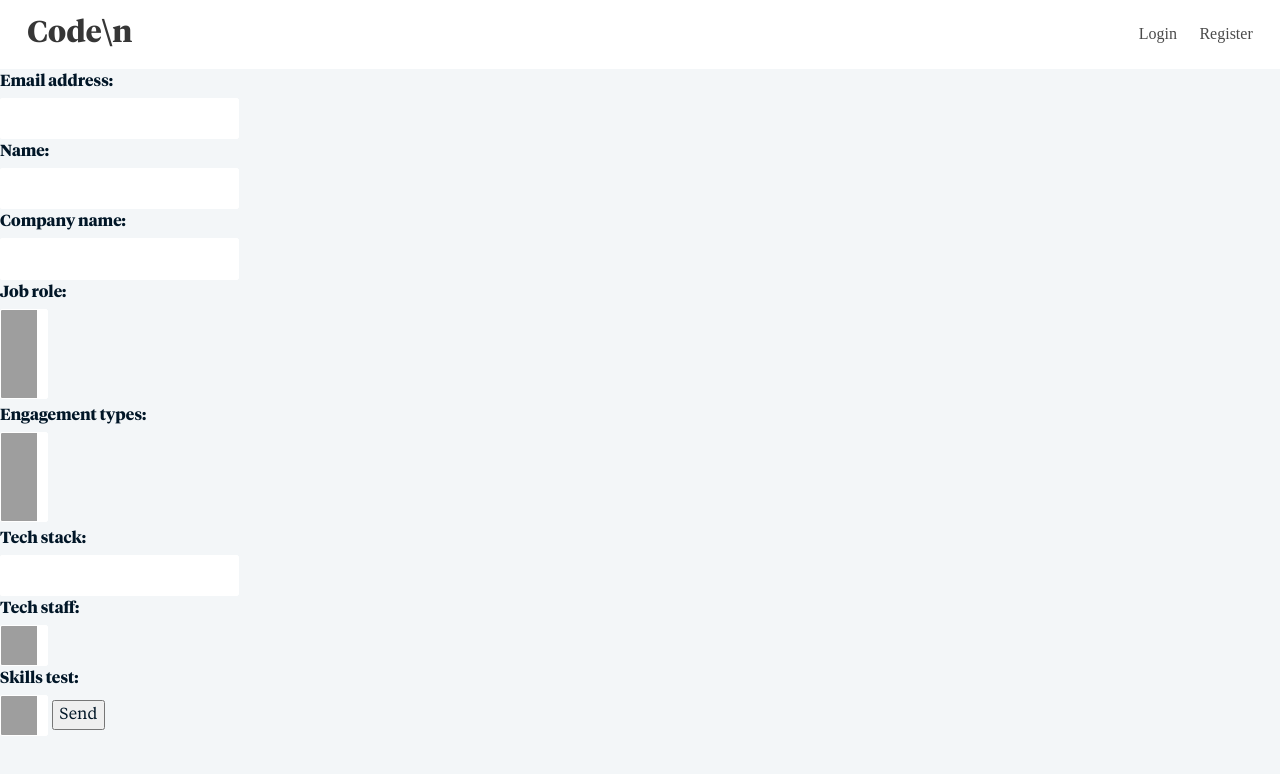
After one commit to robertruhiu/response, a Django app: page /transactions/sourcing/ in a window 1280 px wide. The commit adds this page. Shown: the top 774 px of the page. Run offline with Django 3.2, Linux system fonts and the light colour scheme; lists and menus that the app fills with data are empty; some libraries are stand-ins or nearby versions; some web fonts are replaced; grey boxes are pictures that could not be loaded.

```diff
--- a/accounts/forms.py
+++ b/accounts/forms.py
@@ -17,7 +17,7 @@ class ProfileTypeForm(forms.Form):
 class DeveloperFillingDetailsForm(forms.ModelForm):
     class Meta:
         model = Profile
-        fields = ['github_repo', 'years', 'language', 'framework']
+        fields = ['github_repo', 'years', 'language', 'framework', 'profile_photo']
     # PROGRAMMING_LANGUAGE_CHOICES = (('python', 'Python'),)
     # FRAMEWORK_CHOICES = (('django', 'Django'),)
     # YEARS_ACTIVE_CHOICES = (
@@ -80,7 +80,7 @@ class ProfileEditForm(forms.ModelForm):
 class DeveloperProfileEditForm(forms.ModelForm):
     class Meta:
         model = Profile
-        fields = ['github_repo', 'years', 'language', 'framework']
+        fields = ['github_repo', 'years', 'language', 'framework', 'profile_photo']
 
 class RecruiterProfileEditForm(forms.ModelForm):
     class Meta:
--- a/accounts/views.py
+++ b/accounts/views.py
@@ -26,7 +26,7 @@ def update_profile(request):
 
         if request.method == 'POST':
             user_form = UserEditForm(request.POST, instance=request.user)
-            profile_form = DeveloperProfileEditForm(request.POST, instance=request.user.profile)
+            profile_form = DeveloperProfileEditForm(request.POST, request.FILES, instance=request.user.profile)
             if user_form.is_valid() and profile_form.is_valid():
                 user_form.save()
                 profile_form.save()
--- a/codelnmain/settings.py
+++ b/codelnmain/settings.py
@@ -83,6 +83,7 @@ TEMPLATES = [
                 'django.template.context_processors.request',
                 'django.contrib.auth.context_processors.auth',
                 'django.contrib.messages.context_processors.messages',
+                'django.template.context_processors.media'
             ],
             'debug': DEBUG,
         },
@@ -157,6 +158,9 @@ STATICFILES_STORAGE = 'whitenoise.storage.CompressedManifestStaticFilesStorage'
 # Activate Django-Heroku.
 django_heroku.settings(locals())
 
+MEDIA_URL = '/media/'
+MEDIA_ROOT = os.path.join(BASE_DIR, 'media')
+
 # allauth settings
 ACCOUNT_AUTHENTICATED_LOGIN_REDIRECTS = True
 EMAIL_BACKEND = 'django.core.mail.backends.smtp.EmailBackend'
--- a/codelnmain/urls.py
+++ b/codelnmain/urls.py
@@ -16,6 +16,8 @@ Including another URLconf
 from django.conf.urls import include
 from django.contrib import admin
 from django.urls import path
+from django.conf import settings
+from django.conf.urls.static import static
 
 from accounts.views import profile
 
@@ -31,3 +33,7 @@ urlpatterns = [
     path('', include('frontend.urls', namespace='frontend')),
     path('invitations/', include('invitations.urls', namespace='invitations')),
 ]
+
+
+if settings.DEBUG:
+    urlpatterns += static(settings.MEDIA_URL, document_root=settings.MEDIA_ROOT)
--- a/frontend/templates/base.html
+++ b/frontend/templates/base.html
@@ -68,7 +68,8 @@
 
         <div class="navbar-end w3-center w3-margin-right">
             {% if request.user.is_authenticated %}
-                <a href="{% url 'frontend:update-profile' %}" class="navbar-item w3-opacity" title="Logout">Update Profile</a>
+                <a href="{% url 'frontend:update-profile' %}" class="navbar-item w3-opacity" title="Update profile">Update Profile</a>
+                <a href="{% url 'transactions:sourcing' %}" class="navbar-item w3-opacity" title="Sourcing">Sourcing</a>
                 <a href="{% url 'account_logout' %}" class="navbar-item w3-opacity" title="Logout">Logout</a>
             {% else %}
                 <a href="{% url 'account_login' %}" class="navbar-item">Login</a>
--- a/frontend/templates/frontend/developer/developer_filling_details.html
+++ b/frontend/templates/frontend/developer/developer_filling_details.html
@@ -8,7 +8,7 @@
                 <p class="modal-card-title">Your Profile</p>
             </header>
             <section class="modal-card-body">
-                <form action="." method="post">
+                <form action="." method="post" enctype="multipart/form-data">
                     {% csrf_token %}
                     {{ developer_filling_details_form |bulma }}
                     <button class="button" type="submit">Next</button>
--- a/frontend/views.py
+++ b/frontend/views.py
@@ -12,8 +12,9 @@ from transactions.models import Transaction
 @login_required
 def developer_filling_details(request, current_profile):
     if request.method == 'POST':
-        developer_filling_details_form = DeveloperFillingDetailsForm(request.POST)
+        developer_filling_details_form = DeveloperFillingDetailsForm(request.POST, request.FILES)
         if developer_filling_details_form.is_valid():
+            current_profile.profile_photo = developer_filling_details_form.cleaned_data['profile_photo']
             current_profile.github_repo = developer_filling_details_form.cleaned_data['github_repo']
             current_profile.language = developer_filling_details_form.cleaned_data['language']
             current_profile.framework = developer_filling_details_form.cleaned_data['framework']
--- a/transactions/forms.py
+++ b/transactions/forms.py
@@ -1,10 +1,24 @@
 from django import forms
 from transactions.models import Candidate, Transaction
 
-from django.forms import ModelForm
+from django.forms import ModelForm, Form
 
 class CandidateForm(ModelForm):
 
     class Meta:
         model = Candidate
         exclude = ('transaction',)
+
+class SourcingForm(Form):
+    email_address = forms.EmailField(required=True)
+    phone_number = forms.NumberInput()
+    name = forms.CharField(max_length=255)
+    company_name = forms.CharField(max_length=255)
+    job_role = forms.MultipleChoiceField()
+    engagement_types = forms.MultipleChoiceField()
+    tech_stack = forms.CharField(max_length=255)
+    project_description = forms.TextInput()
+    devs_needed = forms.NumberInput()
+    renumeration = forms.NumberInput()
+    tech_staff = forms.ChoiceField()
+    skills_test =  forms.ChoiceField()
--- /dev/null
+++ b/transactions/templates/transactions/sourcing.html
@@ -0,0 +1,9 @@
+{% extends 'base.html' %}
+{% load bulma_tags %}
+{% block content %}
+    <form action="." method="post">
+    {% csrf_token %}
+    {{ form | bulma }}
+    <button type="submit">Send</button>
+    </form>
+{% endblock %}
--- a/transactions/urls.py
+++ b/transactions/urls.py
@@ -15,16 +15,14 @@ Including another URLconf
 """
 
 from django.urls import path
-from transactions.views import process_transaction, transaction, all_candidates, my_invites
+from transactions.views import process_transaction, transaction, all_candidates, my_invites, sourcing
 
 app_name = 'transactions'
-
-
-
 
 urlpatterns = [
     # path('', project_categories, name='categories'),
     path('transaction/<int:id>', transaction, name='transaction'),
     path('process_transaction/<int:id>/', process_transaction, name='process_transaction'),
-    path('my-invites/', my_invites, name = 'my-invites'),
+    path('my-invites/', my_invites, name='my-invites'),
+    path('sourcing/', sourcing, name='sourcing'),
 ]
--- a/transactions/views.py
+++ b/transactions/views.py
@@ -3,9 +3,11 @@ from django.urls import reverse
 
 from projects.models import Project
 from transactions.models import Transaction, Candidate
-from transactions.forms import CandidateForm
+from transactions.forms import CandidateForm, SourcingForm
 from invitations.models import Invitation
 
+
+from django.core.mail import send_mail, BadHeaderError
 # payments view
 from payments.views import process_payment
 
@@ -97,3 +99,32 @@ def invitations(request, current_transaction):
 def my_invites(request):
     candidates = Candidate.objects.filter(email=request.user.email)
     return  render(request, 'transactions/send_credentials.html', {'candidates': candidates})
+
+
+def sourcing(request):
+    if request.method == 'POST':
+        form = SourcingForm(request.POST)
+        if form.is_valid():
+            subject = 'Sourcing Request'
+            from_email = form.cleaned_data['email_address']
+            data = [
+                form.cleaned_data['name'],
+                form.cleaned_data['phone_number'],
+                form.cleaned_data['company_name'],
+                form.cleaned_data['job_role'],
+                form.cleaned_data['engagement_types'],
+                form.cleaned_data['tech_stack'],
+                form.cleaned_data['project_description'],
+                form.cleaned_data['devs_needed'],
+                form.cleaned_data['renumeration'],
+                form.cleaned_data['tech_staff'],
+                form.cleaned_data['skills_test']
+            ]
+            try:
+                send_mail(subject,data, from_email, ['sales@codeln.com'])
+            except BadHeaderError:
+                print('invalid error')
+            return redirect('frontend:home')
+    else:
+        form = SourcingForm()
+        return render(request, 'transactions/sourcing.html', {'form':form})
```
Also changed, not shown: transactions/models.py (line endings or trailing spaces).
